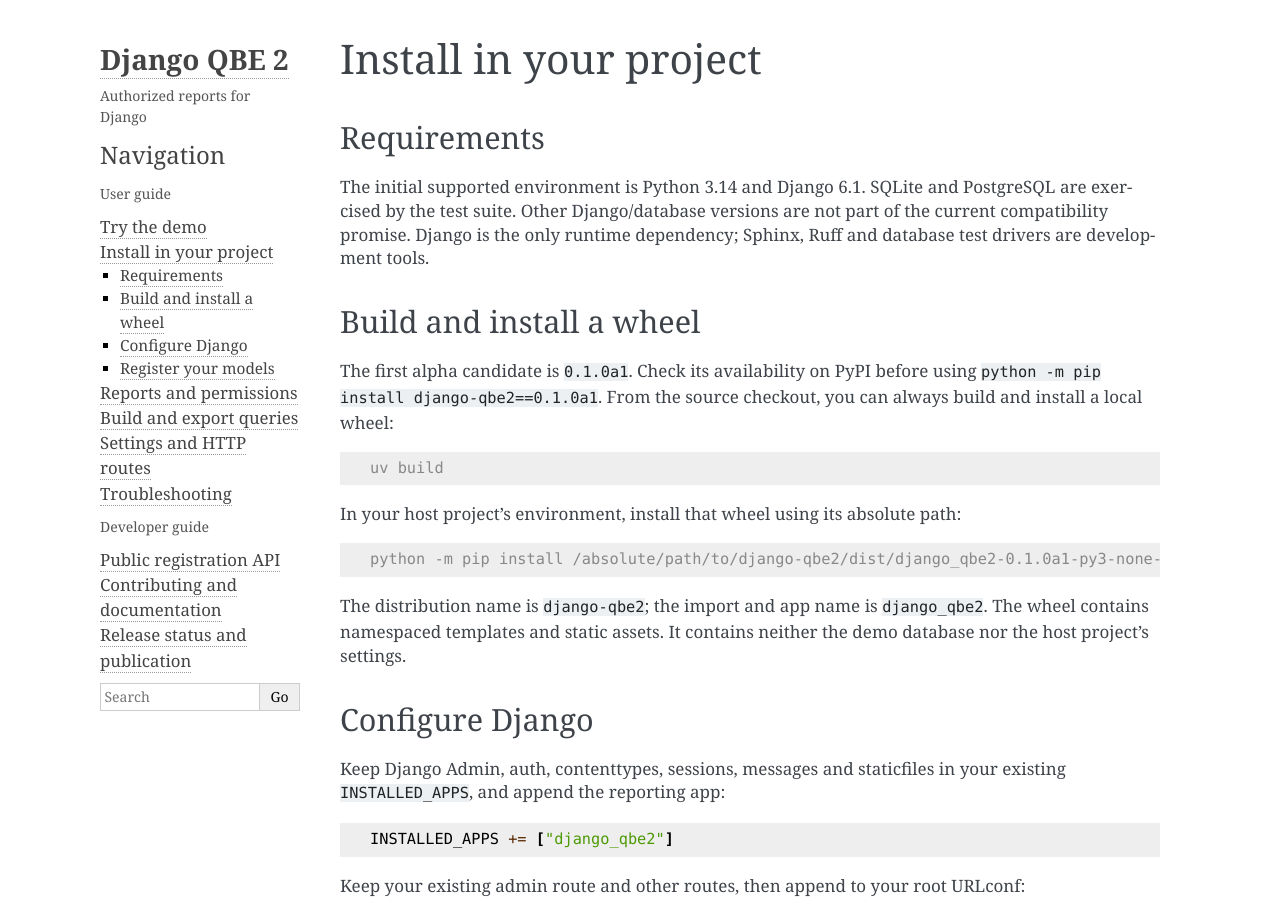
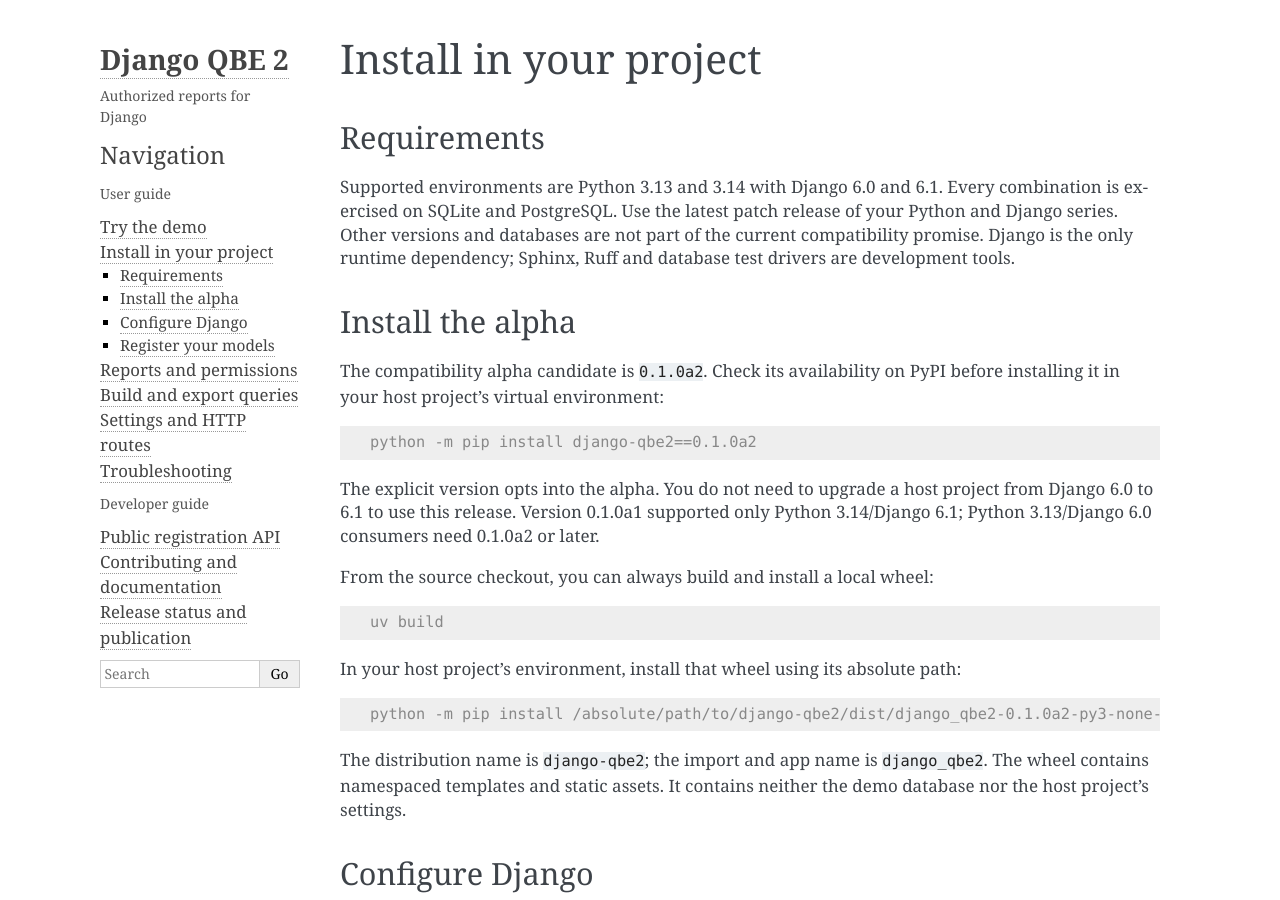
Before and after one commit to CARocha/django-qbe2, a Sphinx documentation site: the page built from docs/source/installation.rst, in a window 1280 px wide and 900 px high. Built offline with Sphinx 7.4.7, drawn with Linux system fonts in a browser that asks for light colours.

Commit message:
docs: document compatibility matrix and alpha 2 installation

```diff
--- a/docs/source/index.rst
+++ b/docs/source/index.rst
@@ -2,12 +2,12 @@
 ============
 
 Build reports without writing SQL: choose columns, add typed conditions, preview
-pages and download CSV. Django QBE 2 is a reusable app for **Python 3.14 and
-Django 6.1**, inspired by `versae/qbe <https://github.com/versae/qbe>`_.
+pages and download CSV. Django QBE 2 is a reusable app for **Python 3.13–3.14 and
+Django 6.0–6.1**, inspired by `versae/qbe <https://github.com/versae/qbe>`_.
 
 .. warning::
 
-   This is an experimental alpha. Check PyPI for the ``0.1.0a1`` candidate's
+   This is an experimental alpha. Check PyPI for the ``0.1.0a2`` candidate's
    availability, or use the checkout/a locally built wheel. The public
    configuration API may change before a stable release.
 
--- a/docs/source/installation.rst
+++ b/docs/source/installation.rst
@@ -4,17 +4,27 @@
 Requirements
 ------------
 
-The initial supported environment is Python 3.14 and Django 6.1. SQLite and
-PostgreSQL are exercised by the test suite. Other Django/database versions are not
-part of the current compatibility promise. Django is the only runtime dependency;
+Supported environments are Python 3.13 and 3.14 with Django 6.0 and 6.1. Every
+combination is exercised on SQLite and PostgreSQL. Use the latest patch release
+of your Python and Django series. Other versions and databases are not part of
+the current compatibility promise. Django is the only runtime dependency;
 Sphinx, Ruff and database test drivers are development tools.
 
-Build and install a wheel
--------------------------
+Install the alpha
+-----------------
 
-The first alpha candidate is ``0.1.0a1``. Check its availability on PyPI before
-using ``python -m pip install django-qbe2==0.1.0a1``. From the source checkout,
-you can always build and install a local wheel:
+The compatibility alpha candidate is ``0.1.0a2``. Check its availability on PyPI before
+installing it in your host project's virtual environment:
+
+.. code-block:: console
+
+   python -m pip install django-qbe2==0.1.0a2
+
+The explicit version opts into the alpha. You do not need to upgrade a host project
+from Django 6.0 to 6.1 to use this release. Version 0.1.0a1 supported only Python
+3.14/Django 6.1; Python 3.13/Django 6.0 consumers need 0.1.0a2 or later.
+
+From the source checkout, you can always build and install a local wheel:
 
 .. code-block:: console
 
@@ -24,7 +34,7 @@
 
 .. code-block:: console
 
-   python -m pip install /absolute/path/to/django-qbe2/dist/django_qbe2-0.1.0a1-py3-none-any.whl
+   python -m pip install /absolute/path/to/django-qbe2/dist/django_qbe2-0.1.0a2-py3-none-any.whl
 
 The distribution name is ``django-qbe2``; the import and app name is
 ``django_qbe2``. The wheel contains namespaced templates and static assets. It
```
Also changed, not shown: AGENTS.md (+13 -9 lines), CHANGELOG.md (+18 -3 lines), README.md (+12 -5 lines), docs/source/contributing.rst (+18 -0 lines), docs/source/releases.rst (+5 -4 lines).
